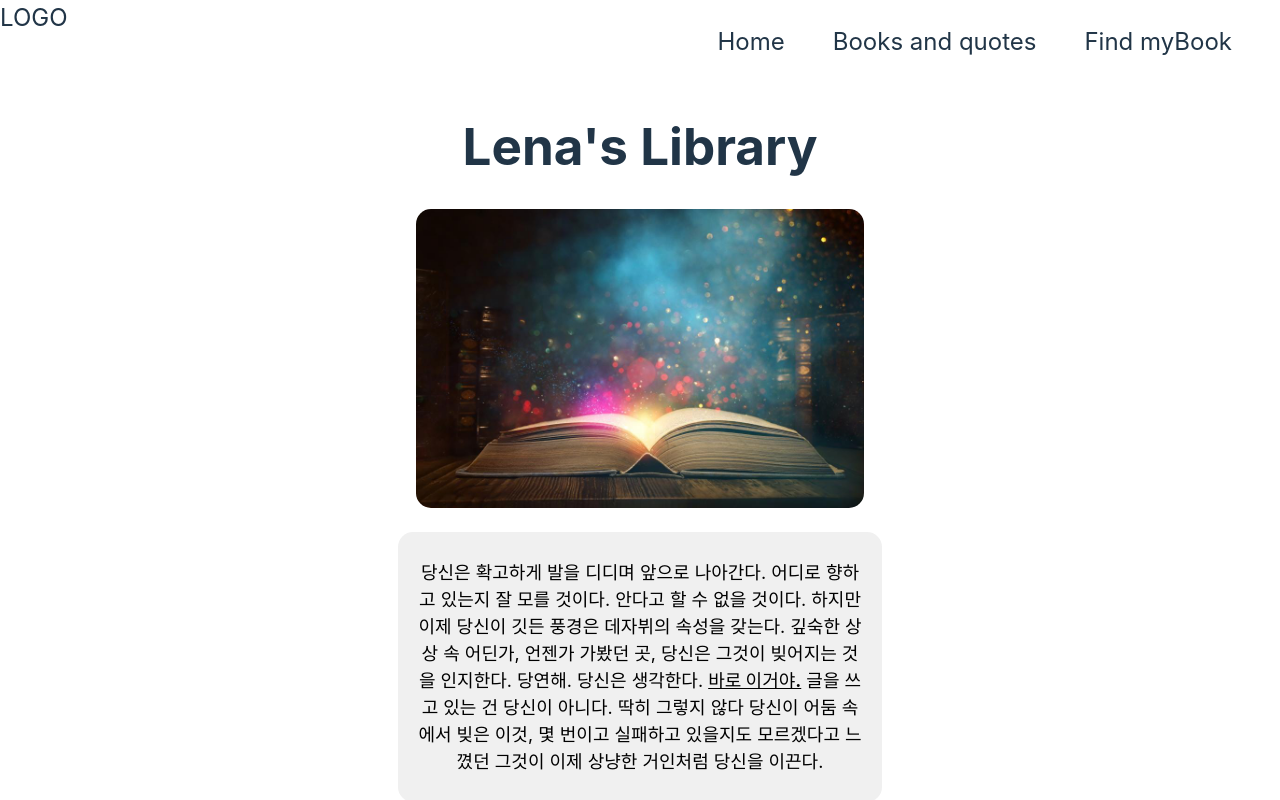
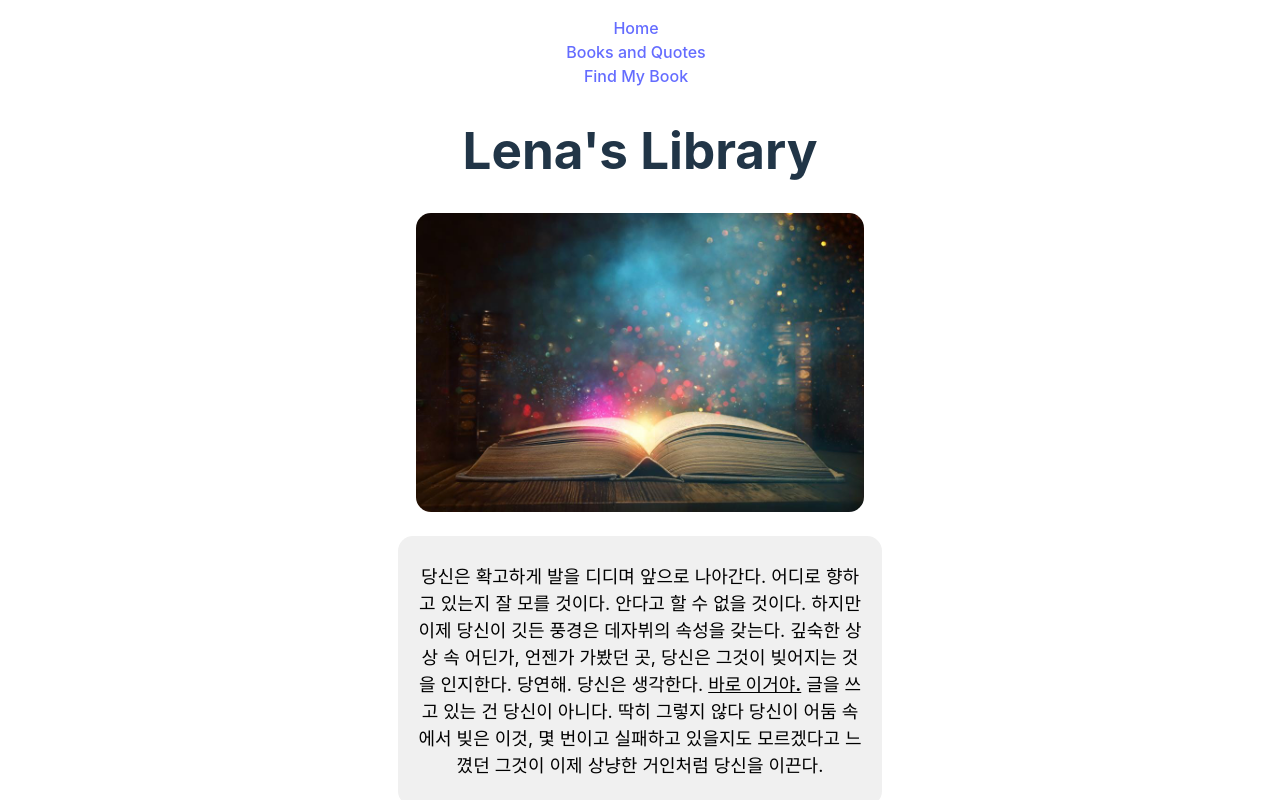
Before and after one commit to lenayoo/lenalibrary, a React (Vite) app: page / in a window 1280 px wide. Shown: the top 800 px of the page. Built offline with nearby package versions, Linux system fonts and the light colour scheme.

Commit message:
fix router

```diff
--- a/src/App.jsx
+++ b/src/App.jsx
@@ -1,31 +1,17 @@
-import "./App.css";
-import Nav from "./pages/Nav";
-import Form from "./pages/Form";
+import { BrowserRouter, Routes, Route } from "react-router-dom";
+import Home from "./pages/Home";
+import Books from "./pages/Books";
+import FindBook from "./pages/FindBook";
 
 function App() {
   return (
-    <div className="app">
-      <Nav />
-      <h1>Lena's Library</h1>
-      <div className="main-img">
-        <img src="book-main.jpeg" className="book-main" />
-      </div>
-      <div className="main-quotes">
-        <p>
-          당신은 확고하게 발을 디디며 앞으로 나아간다. 어디로 향하고 있는지 잘
-          모를 것이다. 안다고 할 수 없을 것이다. 하지만 이제 당신이 깃든 풍경은
-          데자뷔의 속성을 갖는다. 깊숙한 상상 속 어딘가, 언젠가 가봤던 곳,
-          당신은 그것이 빚어지는 것을 인지한다. 당연해. 당신은 생각한다.{" "}
-          <u>
-            <strong>바로 이거야.</strong>
-          </u>{" "}
-          글을 쓰고 있는 건 당신이 아니다. 딱히 그렇지 않다 당신이 어둠 속에서
-          빚은 이것, 몇 번이고 실패하고 있을지도 모르겠다고 느꼈던 그것이 이제
-          상냥한 거인처럼 당신을 이끈다.
-        </p>
-      </div>
-      <Form />
-    </div>
+    <BrowserRouter>
+      <Routes>
+        <Route path="/" element={<Home />} />
+        <Route path="/booksandquotes" element={<Books />} />
+        <Route path="/findmybook" element={<FindBook />} />
+      </Routes>
+    </BrowserRouter>
   );
 }
 
--- a/src/pages/Books.jsx
+++ b/src/pages/Books.jsx
@@ -1,7 +1,12 @@
-import React from "react";
+import Nav from "./Nav";
 
 function Books() {
-  return <div>Books</div>;
+  return (
+    <div>
+      <Nav />
+      Books
+    </div>
+  );
 }
 
 export default Books;
--- a/src/pages/FindBook.jsx
+++ b/src/pages/FindBook.jsx
@@ -1,7 +1,12 @@
-import React from "react";
+import Nav from "./Nav";
 
 function FindBook() {
-  return <div>FindBook</div>;
+  return (
+    <div>
+      <Nav />
+      FindBook
+    </div>
+  );
 }
 
 export default FindBook;
--- /dev/null
+++ b/src/pages/Home.jsx
@@ -0,0 +1,32 @@
+import "./styles.css";
+import Nav from "./Nav";
+import Form from "./Form";
+
+function Home() {
+  return (
+    <div className="app">
+      <Nav />
+      <h1>Lena's Library</h1>
+      <div className="main-img">
+        <img src="book-main.jpeg" className="book-main" />
+      </div>
+      <div className="main-quotes">
+        <p>
+          당신은 확고하게 발을 디디며 앞으로 나아간다. 어디로 향하고 있는지 잘
+          모를 것이다. 안다고 할 수 없을 것이다. 하지만 이제 당신이 깃든 풍경은
+          데자뷔의 속성을 갖는다. 깊숙한 상상 속 어딘가, 언젠가 가봤던 곳,
+          당신은 그것이 빚어지는 것을 인지한다. 당연해. 당신은 생각한다.{" "}
+          <u>
+            <strong>바로 이거야.</strong>
+          </u>{" "}
+          글을 쓰고 있는 건 당신이 아니다. 딱히 그렇지 않다 당신이 어둠 속에서
+          빚은 이것, 몇 번이고 실패하고 있을지도 모르겠다고 느꼈던 그것이 이제
+          상냥한 거인처럼 당신을 이끈다.
+        </p>
+      </div>
+      <Form />
+    </div>
+  );
+}
+
+export default Home;
--- a/src/pages/Nav.jsx
+++ b/src/pages/Nav.jsx
@@ -1,16 +1,20 @@
-import "./styles.css";
-import { BrowserRouter, Routes, Route } from "react-router-dom";
+import { Link } from "react-router-dom";
 
 function Nav() {
   return (
-    <div className="navbar">
-      <div className="navbar__logo">LOGO</div>
-      <ul className="navebar__menu">
-        <li>Home</li>
-        <li>Books and quotes</li>
-        <li>Find myBook</li>
+    <nav>
+      <ul>
+        <li>
+          <Link to="/">Home</Link>
+        </li>
+        <li>
+          <Link to="/booksandquotes">Books and Quotes</Link>
+        </li>
+        <li>
+          <Link to="/findmybook">Find My Book</Link>
+        </li>
       </ul>
-    </div>
+    </nav>
   );
 }
 
--- a/src/pages/styles.css
+++ b/src/pages/styles.css
@@ -1,3 +1,40 @@
+#root {
+  width: 100vw;
+  height: 100vh;
+  text-align: center;
+  margin: 0 auto;
+}
+
+.app {
+  text-align: center;
+  margin: 0 auto;
+}
+
+.main-img {
+  text-align: center;
+  cursor: pointer;
+}
+
+.book-main {
+  border-radius: 15px;
+  width: 35%;
+}
+
+.main-btn {
+  background-color: #F0F0F0;
+  color: black;
+}
+
+.main-quotes {
+  font-size: 18px;
+  width: 35%;
+  margin: 1em auto;
+  background-color: #F0F0F0;
+  color: black;
+  padding: 0.5em 1em;
+  border-radius: 15px;
+}
+
 .navbar {
   display: flex;
   justify-content: space-between;
```
Also changed, not shown: src/pages/Menu.jsx (added, +22 -0 lines).
